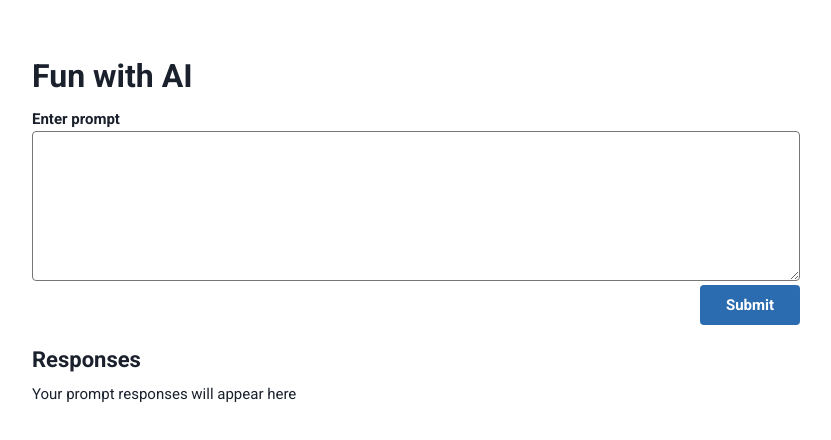
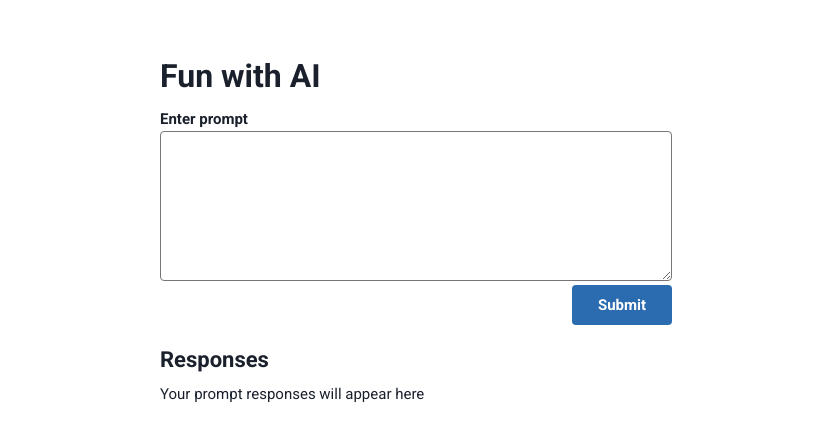
Before and after one commit to justsolomon/fun-with-gpt3, a React (Create React App) app: page / in a window 1280 px wide. Shown: the top 440 px of the page, without its empty margins (224-1055 px from the left). Built offline with nearby package versions, Linux system fonts and the light colour scheme.

Commit message:
Update width of layout on different screen sizes

```diff
--- a/src/components/global/Header/header.module.scss
+++ b/src/components/global/Header/header.module.scss
@@ -1,19 +1,26 @@
 @import 'styles/variables';
 
 .header {
-  padding: 60px 20% 20px 20%;
+  width: 40%;
+  margin: 0 auto;
+  padding: 60px 0 20px 0;
 
   h1 {
     font-size: $font-size--xl;
     font-weight: $font-weight--bold;
   }
 
+  @media #{$media-desktop} {
+    width: 60%;
+  }
+
   @media #{$media-tablet} {
-    padding: 60px 15% 20px 15%;
+    width: 70%;
   }
 
   @media #{$media-mobile} {
-    padding: 40px 40px 20px 40px;
+    width: 80%;
+    padding-top: 40px;
 
     h1 {
       font-size: $font-size--lg;
@@ -21,6 +28,6 @@
   }
 
   @media #{$media-mobile--sm} {
-    padding: 40px 20px 20px 20px;
+    width: calc(100% - 40px);
   }
 }
--- a/src/components/global/Layout/layout.module.scss
+++ b/src/components/global/Layout/layout.module.scss
@@ -1,17 +1,23 @@
 @import 'styles/variables';
 
 .main-content {
-  padding: 0 20% 40px 20%;
+  width: 40%;
+  margin: 0 auto;
+  padding-bottom: 40px;
+
+  @media #{$media-desktop} {
+    width: 60%;
+  }
 
   @media #{$media-tablet} {
-    padding: 0 15% 40px 15%;
+    width: 70%;
   }
 
   @media #{$media-mobile} {
-    padding: 0 40px 40px 40px;
+    width: 80%;
   }
 
   @media #{$media-mobile--sm} {
-    padding: 0 20px 40px 20px;
+    width: calc(100% - 40px);
   }
 }
```
